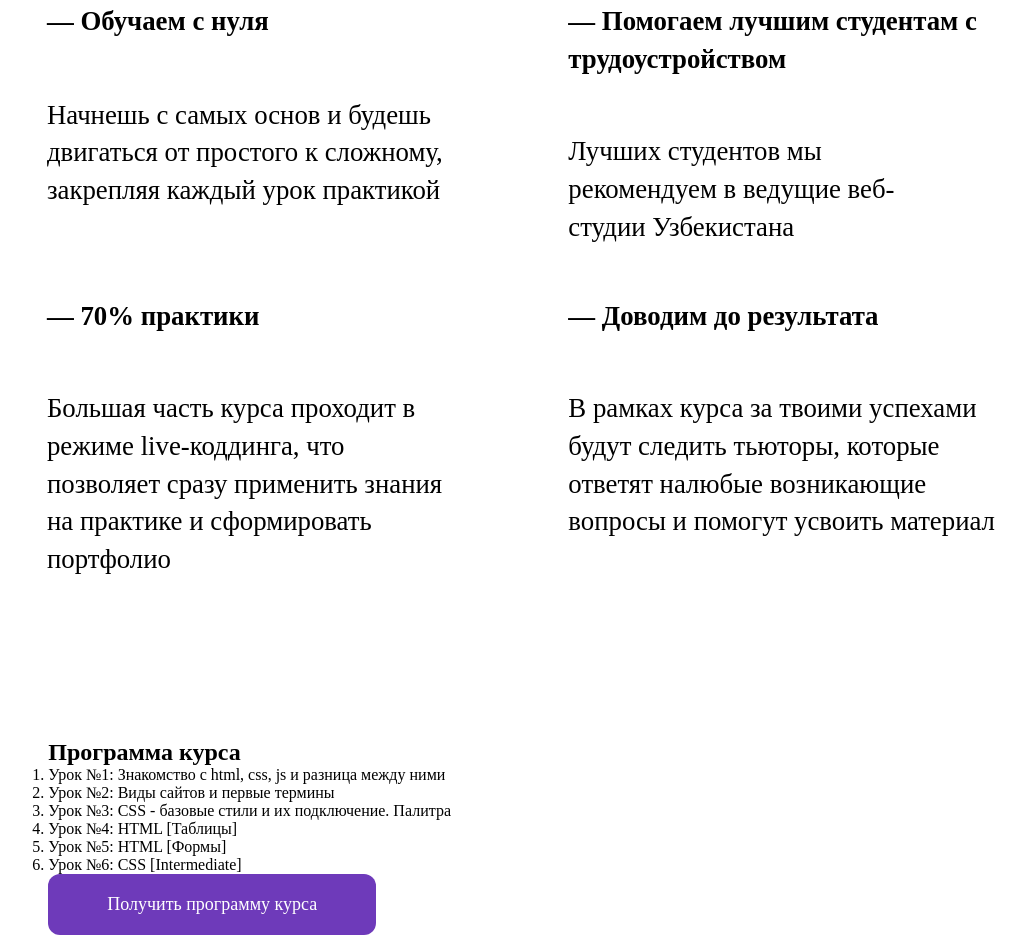
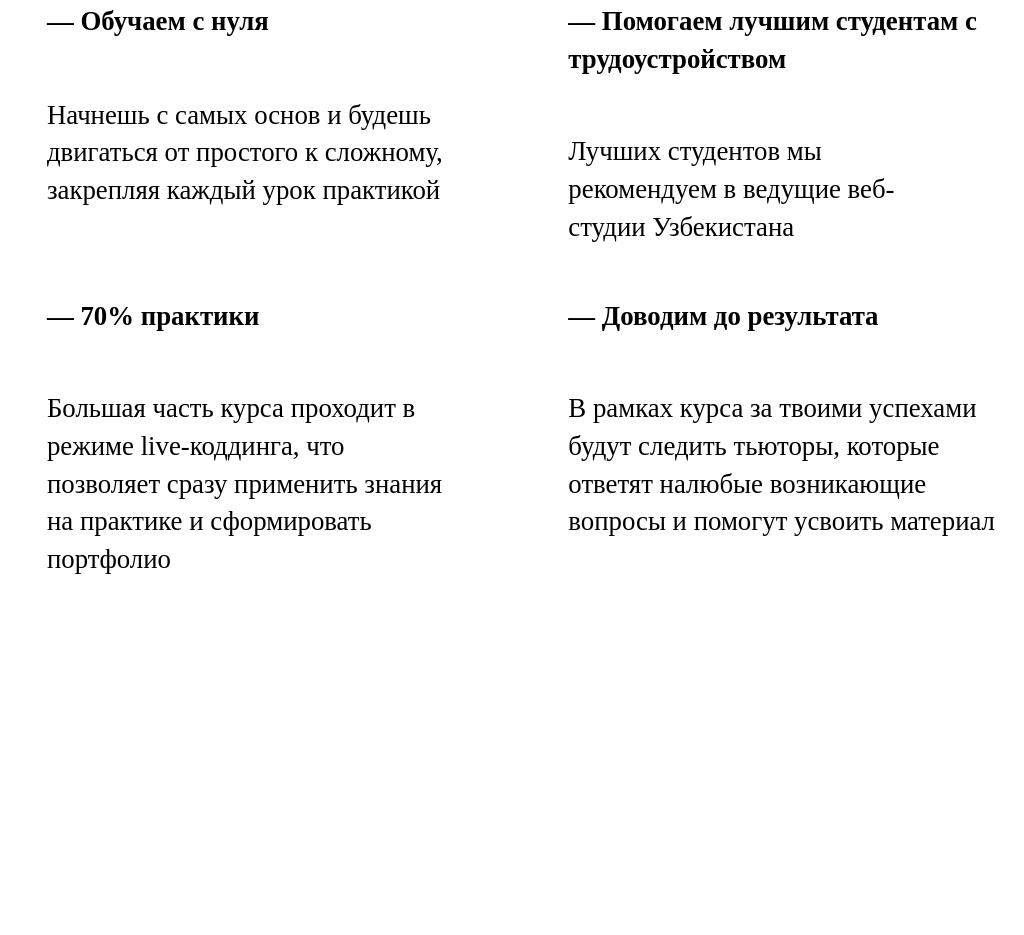
Before and after one commit to SaydakhmedovYunus/Crystal, a plain HTML site: page index.html in a window 1280 px wide. Shown: the part 4001-4936 px from the top of the page, without its empty margins (73-1097 px from the left). After the commit the page ends 4740 px from the top, so only its background shows below. Drawn offline with Linux system fonts and the light colour scheme; a web font is replaced by a local one.

Commit message:
Commented

```diff
--- a/index.html
+++ b/index.html
@@ -162,9 +162,10 @@
                 </div>
             </div>
         </div>
-    </section>    <section class="courseProgram">
+    </section>
+    <!-- <section class="courseProgram">
         <div class="courseProgram_wrapper">
-        <!-- <img src="../img/course-program-corner.svg" alt=""> -->
+        <img src="../img/course-program-corner.svg" alt="">
                 <h2>Программа курса</h2>
                 <ol>
                     <li>Урок №1: Знакомство с html, css, js и разница между ними</li>
@@ -176,8 +177,8 @@
                 </ol>
                 <button class="purple_button">Получить программу курса</button>
             </div>
-            <!-- <button class="purple_button">Получить программу курса</button> -->
-        </section>
+           <button class="purple_button">Получить программу курса</button> -->
+        <!-- </section> -->
 <script src="./script.js"></script>
 </body>
 </html>
```
